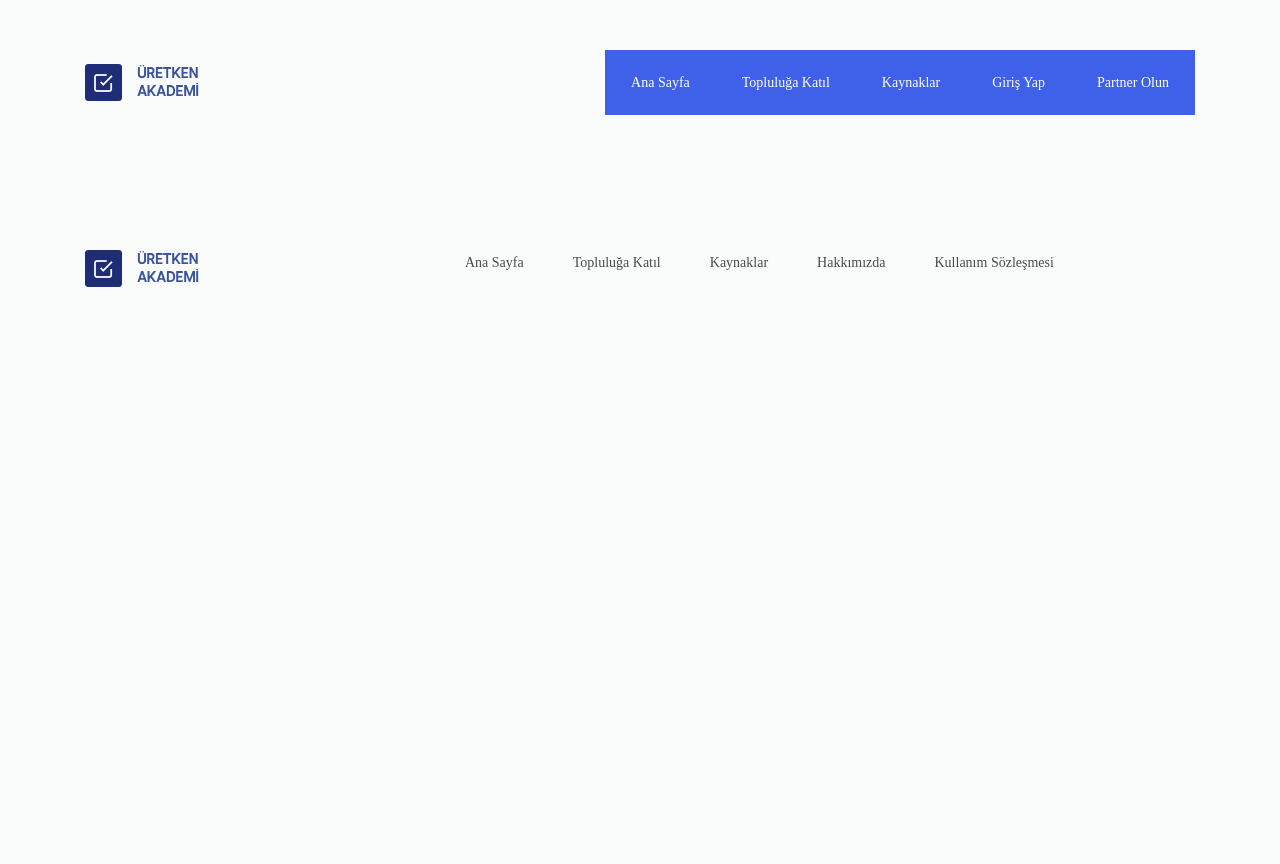
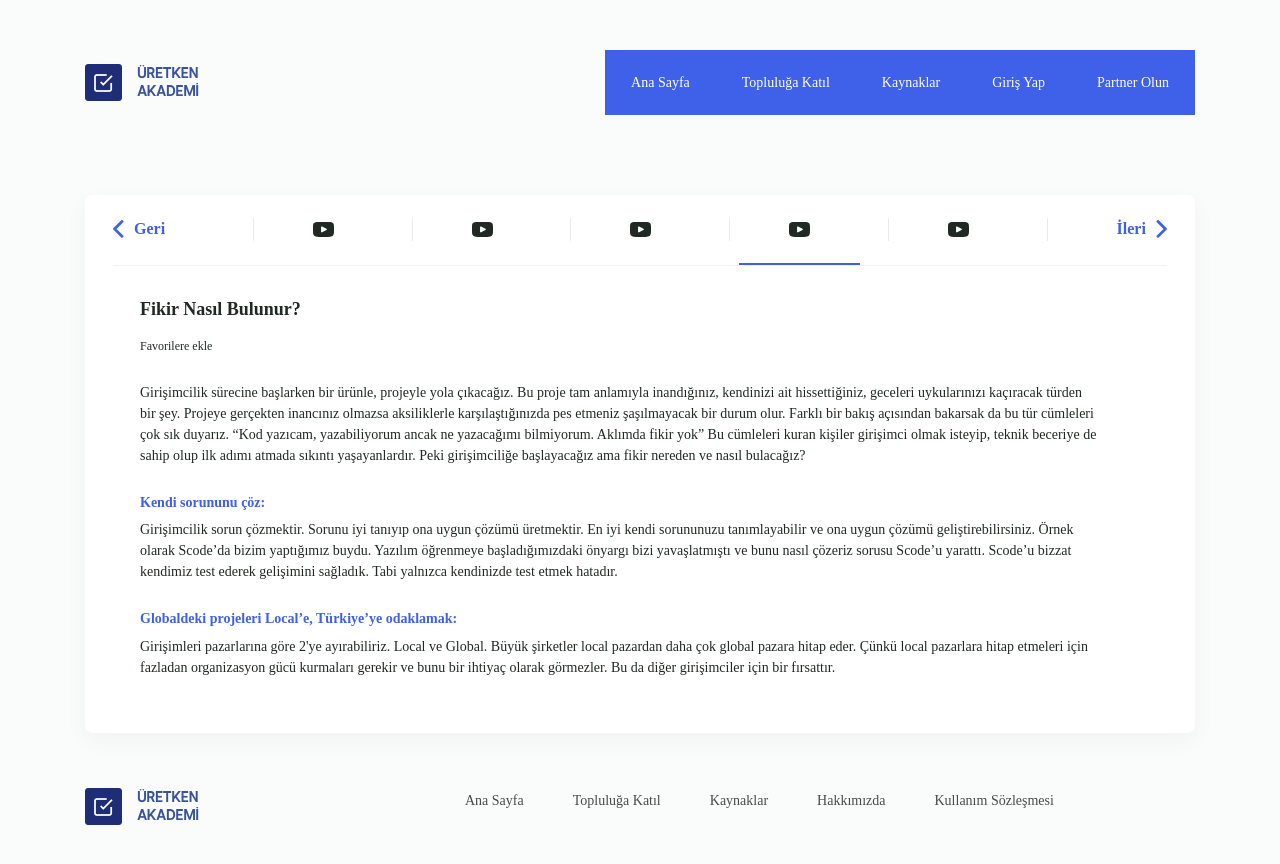
Before and after one commit to berkaybeyaz1/uretken-ui, a React (Create React App) app: page /egitim in a window 1280 px wide. Shown: the top 864 px of the page. Before the commit the page ends 800 px from the top, so only its background shows below. Built offline with nearby package versions, Linux system fonts and the light colour scheme; a web font is replaced by a local one.

Commit message:
Education, Scroll Top
Education sayfası eklendi.
Her clickte scroll başa çıkması için scroll top componenti eklendi.

```diff
--- a/src/App.css
+++ b/src/App.css
@@ -97,3 +97,7 @@ main {
   font-weight: 500;
   margin-bottom: 0;
 }
+
+p:last-child {
+  margin-bottom: 0;
+}
--- a/src/App.js
+++ b/src/App.js
@@ -4,10 +4,12 @@ import { BrowserRouter as Router, Route } from "react-router-dom";
 import "bootstrap-css-only";
 import "./App.css";
 
+import ScrollTop from "./ScrollTop";
 import Header from "./pages/header/Header";
 
 import HomePage from "./pages/HomePage";
 import Career from "./pages/Career";
+import Education from "./pages/Education";
 
 import Footer from "./pages/footer/Footer";
 
@@ -18,8 +20,11 @@ export default class App extends Component {
         <Fragment>
           <Header />
           <main>
-            <Route path="/" component={HomePage} exact />
-            <Route path="/kariyer" component={Career} />
+            <ScrollTop>
+              <Route path="/" component={HomePage} exact />
+              <Route path="/kariyer" component={Career} />
+              <Route path="/egitim" component={Education} />
+            </ScrollTop>
           </main>
           <Footer />
         </Fragment>
--- /dev/null
+++ b/src/ScrollTop.js
@@ -0,0 +1,16 @@
+import { Component } from "react";
+import { withRouter } from "react-router-dom";
+
+class ScrollToTop extends Component {
+  componentDidUpdate(prevProps) {
+    if (this.props.location !== prevProps.location) {
+      window.scrollTo(0, 0);
+    }
+  }
+
+  render() {
+    return this.props.children;
+  }
+}
+
+export default withRouter(ScrollToTop);
--- /dev/null
+++ b/src/pages/Education.js
@@ -0,0 +1,13 @@
+import React, { Component, Fragment } from "react";
+
+import Content from "./education/content/Content";
+
+export default class Education extends Component {
+  render() {
+    return (
+      <Fragment>
+        <Content />
+      </Fragment>
+    );
+  }
+}
--- a/src/pages/career/index/Index.js
+++ b/src/pages/career/index/Index.js
@@ -18,7 +18,7 @@ export default class Index extends Component {
               <h6 className="ua-card__header">Girişimcilik Yolculuğu</h6>
               <p>Ben, Girişimci olmak istiyorum.</p>
             </div>
-            <Link to="" className="btn">
+            <Link to="/egitim" className="btn">
               Öğrenmeye Devam Et
             </Link>
           </div>
--- /dev/null
+++ b/src/pages/education/content/Content.js
@@ -0,0 +1,125 @@
+import React, { Component, Fragment } from "react";
+import "../content/content.css";
+
+const Svg = () => {
+  return (
+    <svg
+      xmlns="http://www.w3.org/2000/svg"
+      width="21"
+      height="15"
+      viewBox="0 0 21 15"
+    >
+      <path
+        fill="#212924"
+        fill-rule="nonzero"
+        d="M20.181 1.288C19.423.373 18.024 0 15.351 0H5.65C2.915 0 1.49.397.736 1.37 0 2.32 0 3.72 0 5.656v3.69C0 13.095.874 15 5.649 15h9.702c2.318 0 3.602-.33 4.433-1.136.852-.828 1.216-2.18 1.216-4.519v-3.69c0-2.042-.057-3.449-.819-4.367zm-6.699 6.721l-4.406 2.338a.669.669 0 0 1-.664-.022.69.69 0 0 1-.327-.588V5.078a.69.69 0 0 1 .326-.588.669.669 0 0 1 .664-.022L13.48 6.79a.689.689 0 0 1 .365.61c0 .256-.14.49-.364.61z"
+      />
+    </svg>
+  );
+};
+
+export default class Content extends Component {
+  render() {
+    return (
+      <Fragment>
+        <div className="container">
+          <div className="row">
+            <div className="col-12">
+              <div className="education">
+                <div className="education__head">
+                  <ul className="education__head__ul">
+                    <li>
+                      <svg
+                        xmlns="http://www.w3.org/2000/svg"
+                        width="11"
+                        height="18"
+                        viewBox="0 0 11 18"
+                      >
+                        <path
+                          fill="#3F60E8"
+                          fill-rule="nonzero"
+                          d="M3.528 8.929l6.687-6.678a.967.967 0 0 0 .285-.69.968.968 0 0 0-.285-.69L9.629.284A.97.97 0 0 0 8.937 0a.97.97 0 0 0-.69.285L.284 8.236A.968.968 0 0 0 0 8.928c0 .263.1.51.285.694l7.954 7.943a.97.97 0 0 0 .691.285.97.97 0 0 0 .691-.285l.586-.585c.381-.38.381-1 0-1.381l-6.679-6.67z"
+                        />
+                      </svg>
+                      <span className="education__head__prev-next">Geri</span>
+                    </li>
+                    <li>
+                      <Svg />
+                    </li>
+                    <li>
+                      <Svg />
+                    </li>
+                    <li>
+                      <Svg />
+                    </li>
+                    <li className="active">
+                      <Svg />
+                    </li>
+                    <li>
+                      <Svg />
+                    </li>
+                    <li>
+                      <span className="education__head__prev-next">İleri</span>
+                      <svg
+                        xmlns="http://www.w3.org/2000/svg"
+                        width="11"
+                        height="18"
+                        viewBox="0 0 11 18"
+                      >
+                        <path
+                          fill="#3F60E8"
+                          fill-rule="nonzero"
+                          d="M7.472 8.929L.785 2.25A.967.967 0 0 1 .5 1.56c0-.262.101-.507.285-.69l.586-.586A.97.97 0 0 1 2.063 0a.97.97 0 0 1 .69.285l7.962 7.951c.185.184.286.43.285.692 0 .263-.1.51-.285.694L2.76 17.565a.97.97 0 0 1-.691.285.97.97 0 0 1-.691-.285l-.586-.585a.977.977 0 0 1 0-1.381l6.679-6.67z"
+                        />
+                      </svg>
+                    </li>
+                  </ul>
+                </div>
+                <div className="education__content">
+                  <h5 className="education__header">Fikir Nasıl Bulunur?</h5>
+                  <span className="education__fav">Favorilere ekle</span>
+                  <p>
+                    Girişimcilik sürecine başlarken bir ürünle, projeyle yola
+                    çıkacağız. Bu proje tam anlamıyla inandığınız, kendinizi ait
+                    hissettiğiniz, geceleri uykularınızı kaçıracak türden bir
+                    şey. Projeye gerçekten inancınız olmazsa aksiliklerle
+                    karşılaştığınızda pes etmeniz şaşılmayacak bir durum olur.
+                    Farklı bir bakış açısından bakarsak da bu tür cümleleri çok
+                    sık duyarız. “Kod yazıcam, yazabiliyorum ancak ne yazacağımı
+                    bilmiyorum. Aklımda fikir yok” Bu cümleleri kuran kişiler
+                    girişimci olmak isteyip, teknik beceriye de sahip olup ilk
+                    adımı atmada sıkıntı yaşayanlardır. Peki girişimciliğe
+                    başlayacağız ama fikir nereden ve nasıl bulacağız?
+                  </p>
+                  <h6 className="education__sub-header">Kendi sorununu çöz:</h6>
+                  <p>
+                    Girişimcilik sorun çözmektir. Sorunu iyi tanıyıp ona uygun
+                    çözümü üretmektir. En iyi kendi sorununuzu tanımlayabilir ve
+                    ona uygun çözümü geliştirebilirsiniz. Örnek olarak Scode’da
+                    bizim yaptığımız buydu. Yazılım öğrenmeye başladığımızdaki
+                    önyargı bizi yavaşlatmıştı ve bunu nasıl çözeriz sorusu
+                    Scode’u yarattı. Scode’u bizzat kendimiz test ederek
+                    gelişimini sağladık. Tabi yalnızca kendinizde test etmek
+                    hatadır.
+                  </p>
+
+                  <h6 className="education__sub-header">
+                    Globaldeki projeleri Local’e, Türkiye’ye odaklamak:
+                  </h6>
+                  <p>
+                    Girişimleri pazarlarına göre 2'ye ayırabiliriz. Local ve
+                    Global. Büyük şirketler local pazardan daha çok global
+                    pazara hitap eder. Çünkü local pazarlara hitap etmeleri için
+                    fazladan organizasyon gücü kurmaları gerekir ve bunu bir
+                    ihtiyaç olarak görmezler. Bu da diğer girişimciler için bir
+                    fırsattır.
+                  </p>
+                </div>
+              </div>
+            </div>
+          </div>
+        </div>
+      </Fragment>
+    );
+  }
+}
--- /dev/null
+++ b/src/pages/education/content/content.css
@@ -0,0 +1,89 @@
+.education {
+  background-color: #fff;
+  border-radius: 8px;
+  box-shadow: 0 8px 24px 0 rgba(0, 0, 0, 0.04);
+  color: #212924;
+}
+
+.education__head {
+  padding: 0 28px;
+}
+
+.education__head__ul {
+  border-bottom: 1px solid rgba(0, 0, 0, 0.05);
+  display: flex;
+  justify-content: space-between;
+  margin-bottom: 0;
+  list-style: none;
+  overflow-x: auto;
+  padding-left: 0;
+}
+
+.education__head__ul li {
+  align-items: center;
+  border-bottom: 2px solid transparent;
+  cursor: pointer;
+  display: inline-flex;
+  padding: 22px 50px;
+  position: relative;
+  transition: 0.1s;
+}
+
+.education__head__ul li:first-of-type {
+  padding-left: 0;
+}
+
+.education__head__ul li:last-of-type {
+  padding-right: 0;
+}
+
+.education__head__ul li:not(:first-of-type):not(:last-of-type):hover {
+  border-bottom-color: rgba(0, 0, 0, 0.075);
+}
+
+.education__head__ul li.active {
+  border-bottom-color: var(--blue);
+}
+
+.education__head__ul li:not(:first-of-type):after {
+  background-color: #979797;
+  content: "";
+  height: 23px;
+  left: -10px;
+  opacity: 0.19;
+  position: absolute;
+  width: 1px;
+}
+
+.education__head__prev-next {
+  color: var(--blue);
+  font-weight: bold;
+  margin: 0 10px;
+}
+
+.education__content {
+  padding: 33px 95px 55px 55px;
+}
+
+.education__header {
+  font-size: 18px;
+  font-weight: bold;
+  margin-bottom: 12px;
+}
+
+.education__fav {
+  display: inline-block;
+  font-size: 12px;
+  margin-bottom: 27px;
+}
+
+.education__sub-header {
+  color: var(--blue);
+  font-size: 14px;
+  font-weight: bold;
+  margin-top: 29px;
+}
+
+.education p {
+  font-size: 14px;
+}
```
